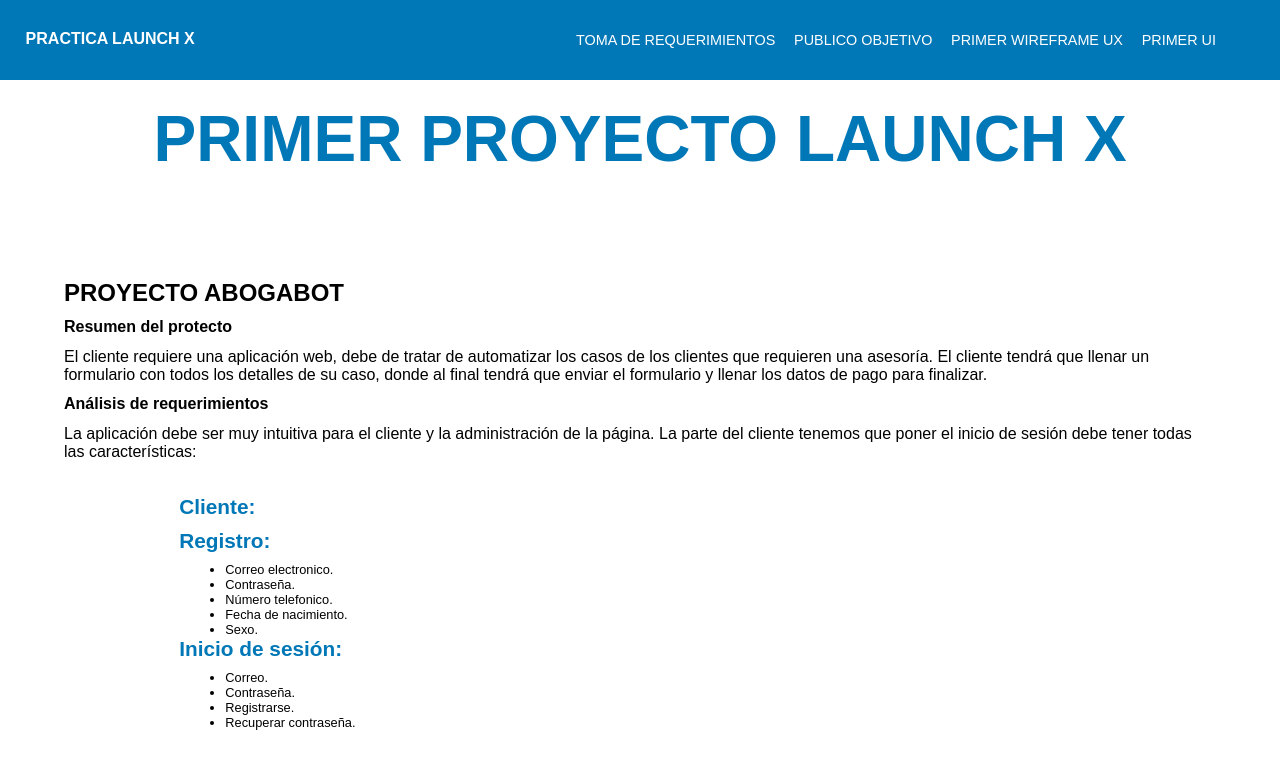
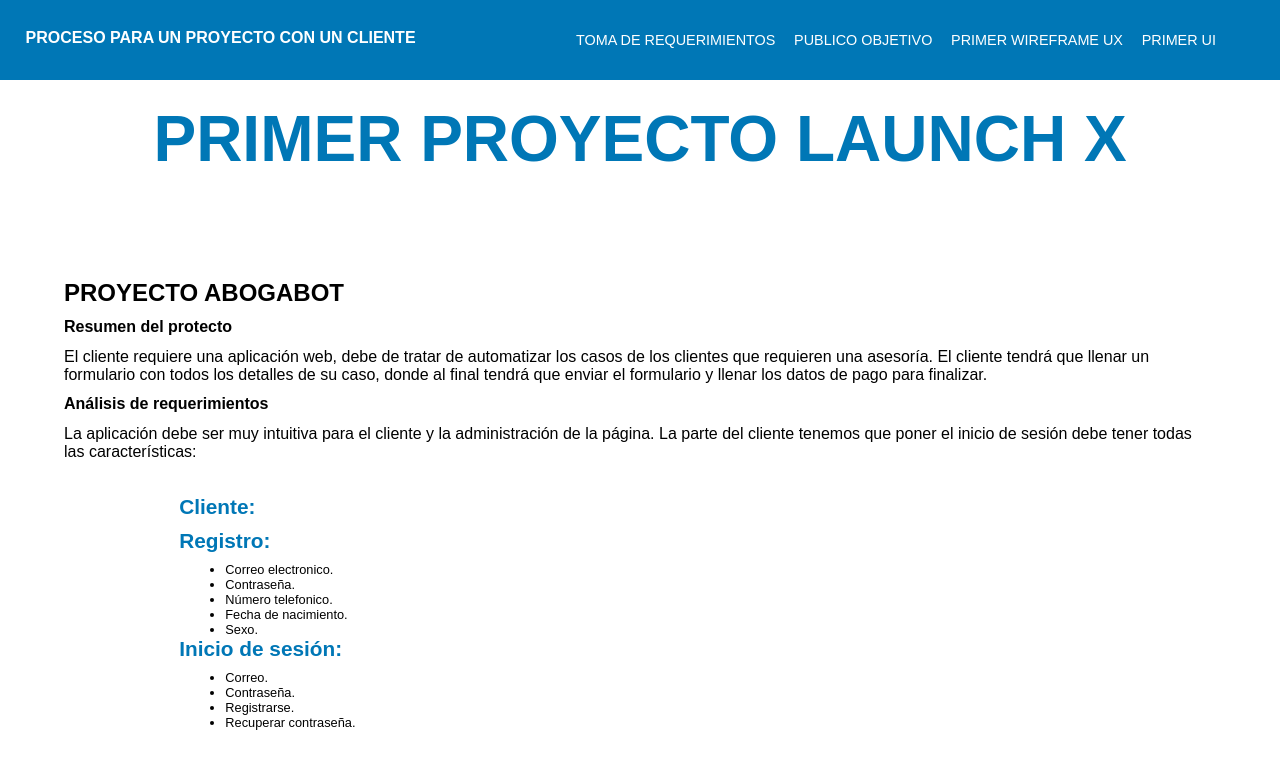
Before and after one commit to Isma47/Isma47.github.io, a plain HTML site: page index.html in a window 1280 px wide. Shown: the top 762 px of the page. Drawn offline with Linux system fonts and the light colour scheme.

Commit message:
Update index.html

```diff
--- a/index.html
+++ b/index.html
@@ -20,7 +20,7 @@
     <header class="header-nav">
       <!-- Logo -->
       <section class="logo">
-        <p>PRACTICA LAUNCH X</p>
+        <p>PROCESO PARA UN PROYECTO CON UN CLIENTE</p>
       </section>
 
       <nav class="nav-header">
```
